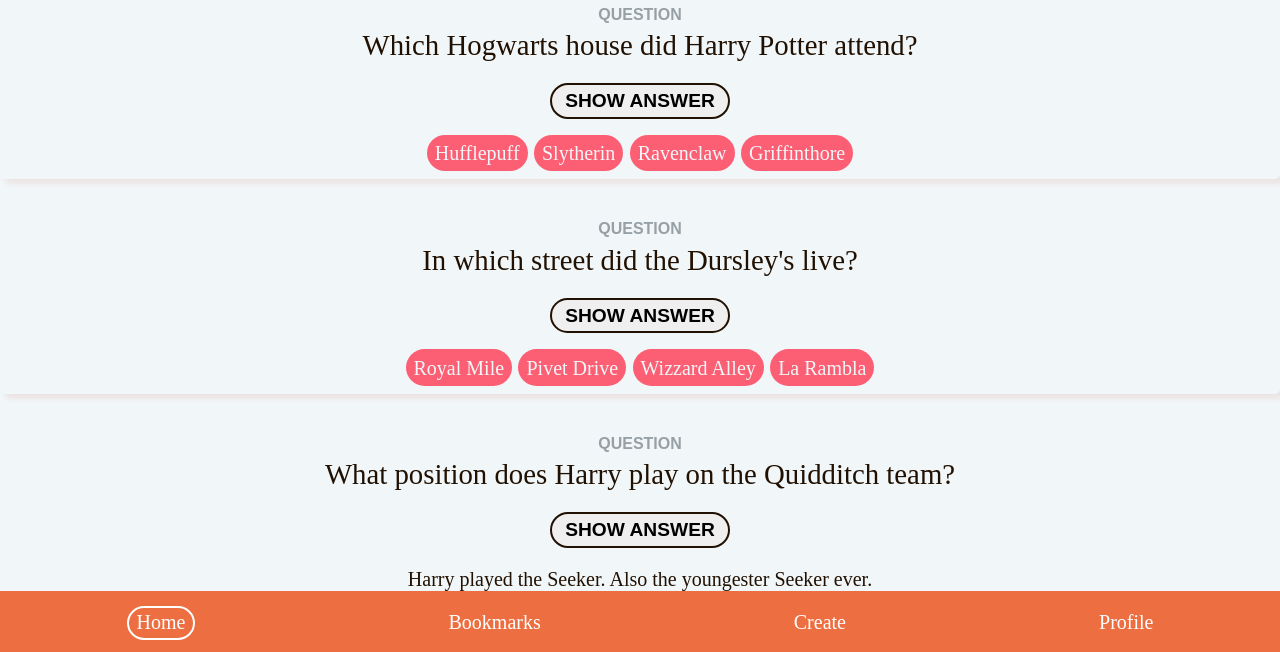
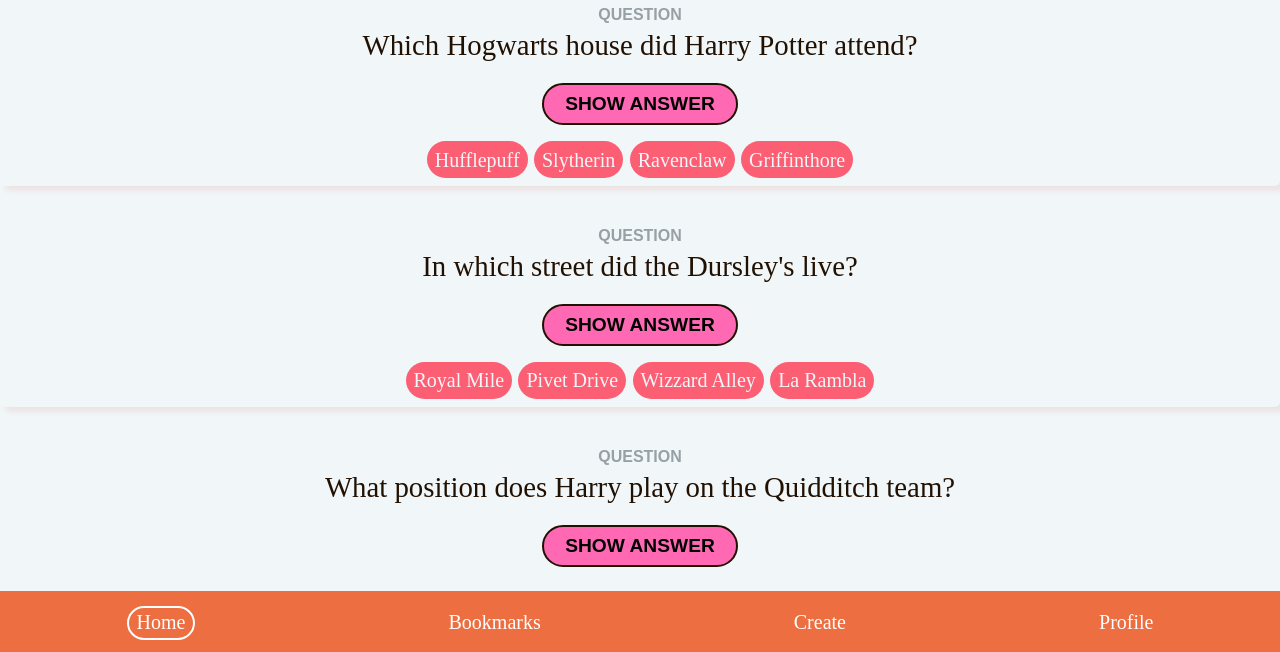
Before and after one commit to miriamhaenle/quiz-app-2021-w2, a website built with Vite: page index.html in a window 1280 px wide. Shown: the part 147-799 px from the top of the page. Built offline with nearby package versions, Linux system fonts and the light colour scheme.

Commit message:
Hotfix for button

```diff
--- a/css/components/cards.css
+++ b/css/components/cards.css
@@ -25,8 +25,9 @@
 }
 
 .card__button {
-  padding: 0.3rem 0.8rem;
+  padding: 0.5rem 1.3rem;
   border: 2px solid var(--black);
+  background: hotpink;
   border-radius: 100vw;
   font-weight: bold;
   font-size: 1.2rem;
```
